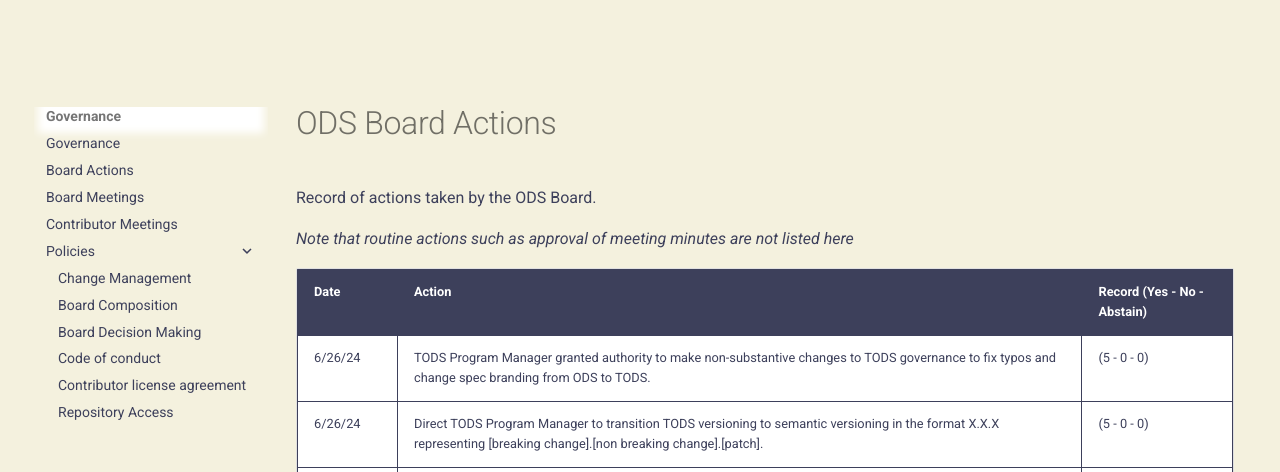
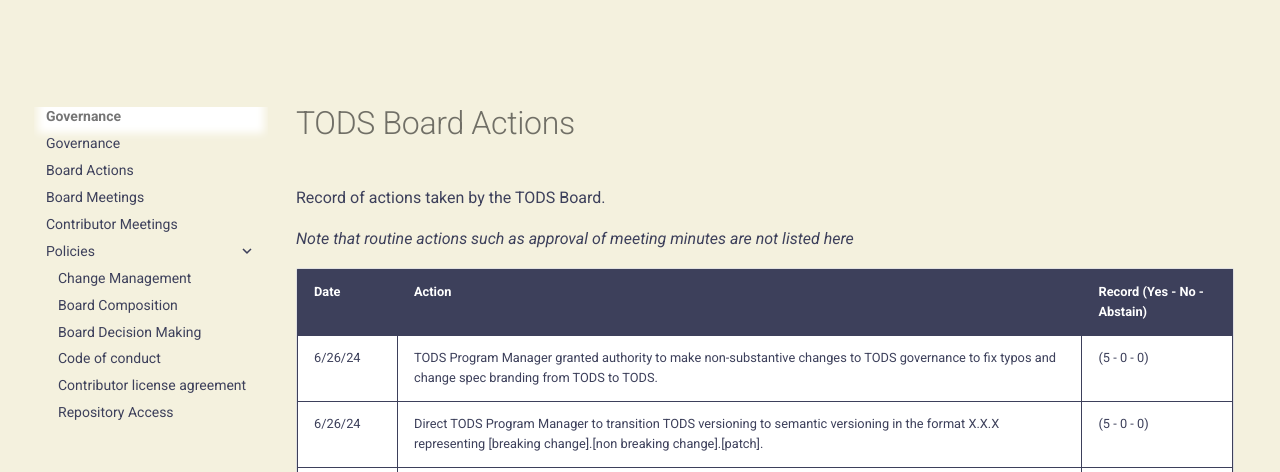
Before and after one commit to cal-itp/operational-data-standard, an MkDocs documentation site: the page built from docs/governance/actions.md, in a window 1280 px wide and 935 px high. Shown: the part 129-601 px from the top of the window. Built offline with MkDocs 1.6.1 and Material for MkDocs 9.7.7, drawn with Linux system fonts in a browser that asks for light colours; nearby versions of some CDN libraries; comment, search, counter and statistics services are not loaded.

Commit message:
actions.md

```diff
--- a/docs/governance/actions.md
+++ b/docs/governance/actions.md
@@ -1,12 +1,12 @@
-# ODS Board Actions
+# TODS Board Actions
 
-Record of actions taken by the ODS Board.
+Record of actions taken by the TODS Board.
 
 *Note that routine actions such as approval of meeting minutes are not listed here*
 
 | **Date** | **Action** | **Record (Yes - No - Abstain)** |
 | -------- | ---------- | ---------- |
-| 6/26/24 | TODS Program Manager granted authority to make non-substantive changes to TODS governance to fix typos and change spec branding from ODS to TODS. | (5 - 0 - 0) |
+| 6/26/24 | TODS Program Manager granted authority to make non-substantive changes to TODS governance to fix typos and change spec branding from TODS to TODS. | (5 - 0 - 0) |
 | 6/26/24 | Direct TODS Program Manager to transition TODS versioning to semantic versioning in the format X.X.X representing [breaking change].[non breaking change].[patch]. | (5 - 0 - 0) |
 | 6/26/24 | Direct TODS Program Manager to release all adopted proposals for a given development cycle under a single "bundled" version, rather than issuing a version for each adopted proposal individually. | (5 - 0 - 0) |
 | 3/11/24 | Erik Jansen elected as Board Chair. | (5 - 0 - 0) |
```
